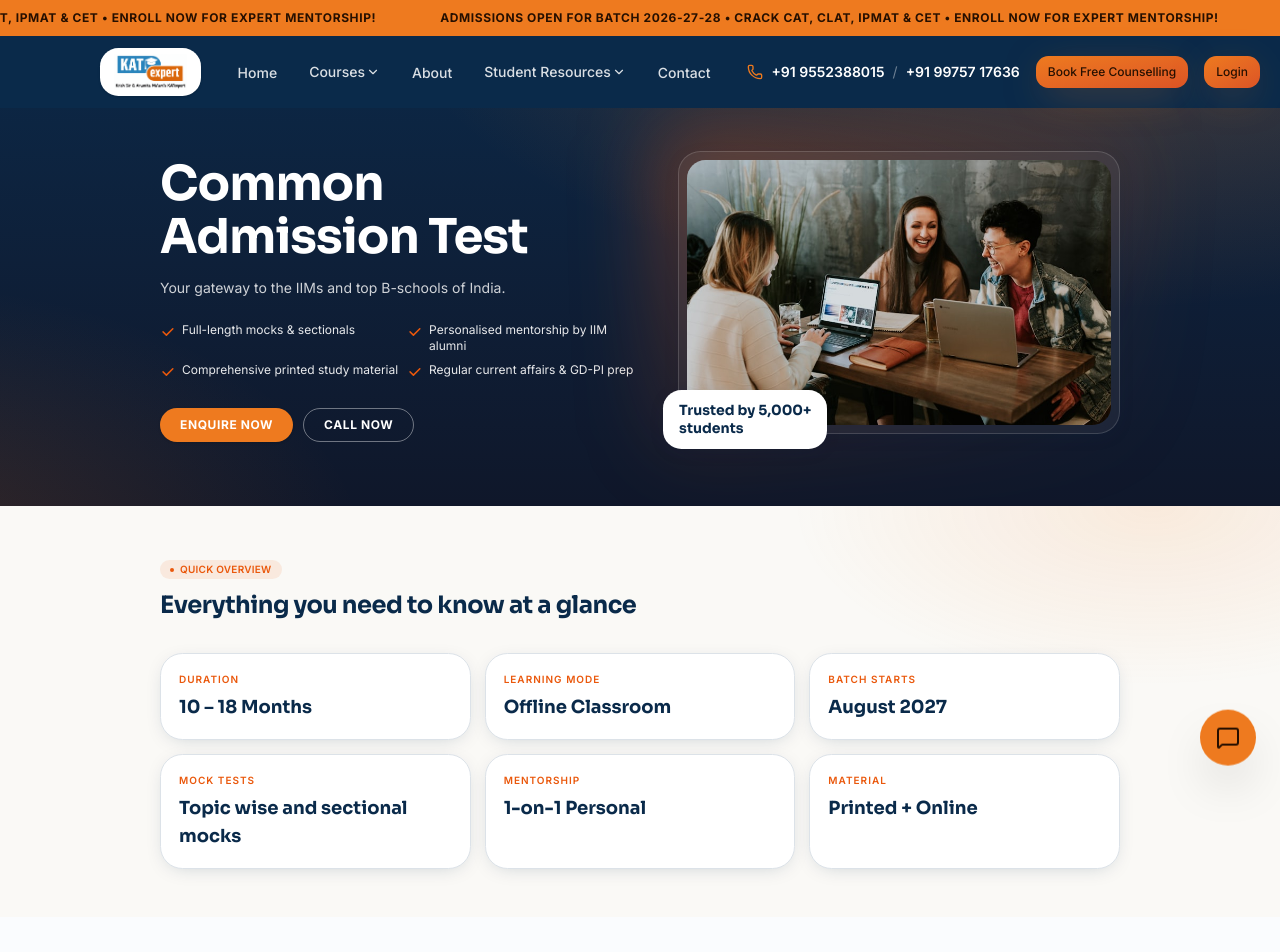
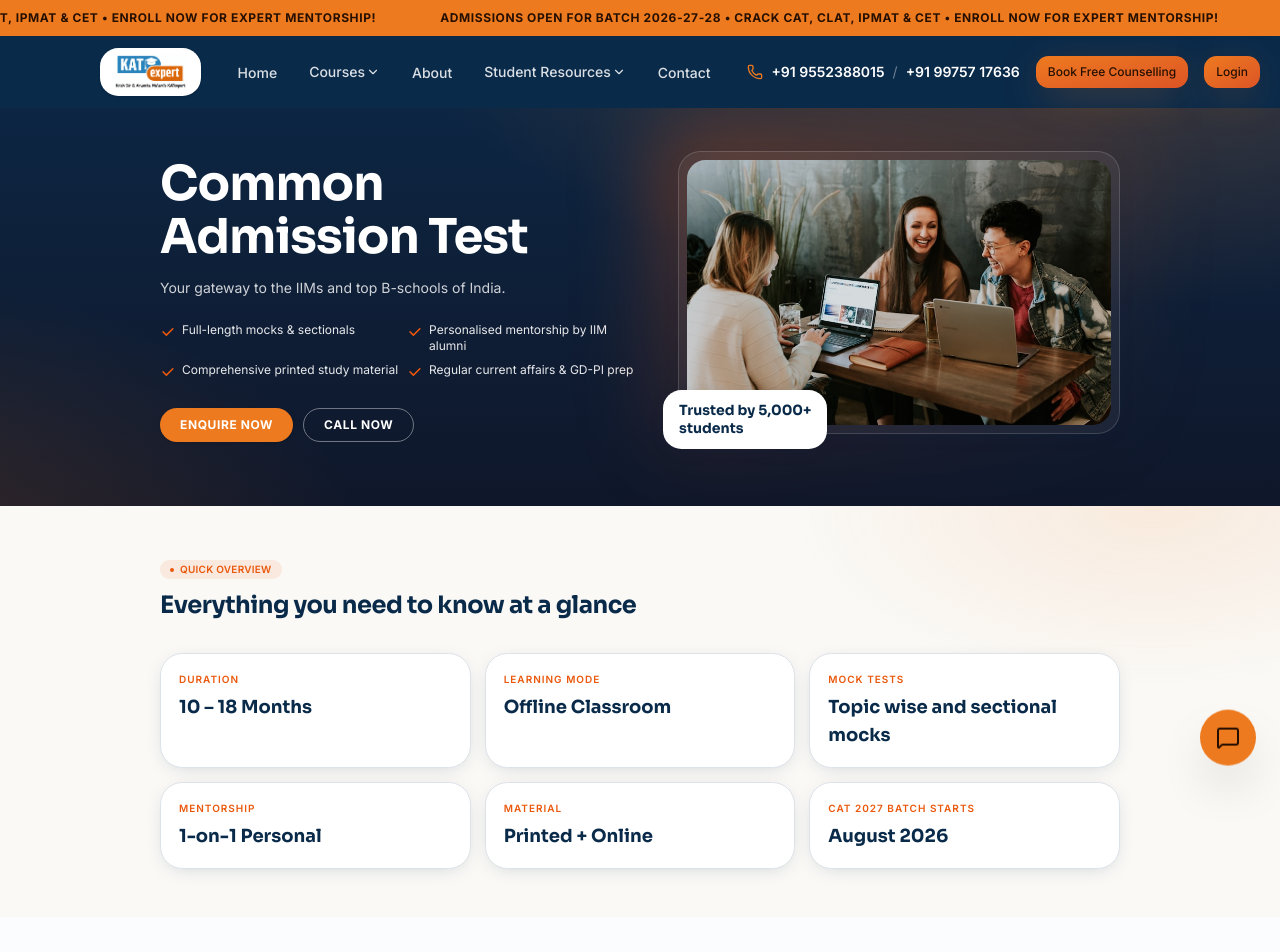
Before and after one commit to kishoricharpe9-ai/final-katexpert, a React (Vite) app: page /courses/cat in a window 1280 px wide. Shown: the top 952 px of the page. Built offline with nearby package versions, Linux system fonts and the light colour scheme; a web font is replaced by a local one.

Commit message:
batch starts changes

```diff
--- a/src/components/course/CoursePage.jsx
+++ b/src/components/course/CoursePage.jsx
@@ -131,7 +131,26 @@ function Hero({ c }) {
   );
 }
 
+const getBatchCards = (course) => {
+  if (course.slug === "ipmat") {
+    return [
+      { heading: "IPMAT 27 batch Start", subheading: "August 2026" },
+      { heading: "IPMAT 28 batch start", subheading: "August 2026" },
+    ];
+  }
+  if (course.slug === "clat") {
+    return [
+      { heading: "CLAT 2027 batch starts", subheading: "August 2026" },
+      { heading: "CLAT 2028 batch start", subheading: "August 2026" },
+    ];
+  }
+  return [
+    { heading: `${course.code} 2027 batch starts`, subheading: "August 2026" },
+  ];
+};
+
 function QuickOverview({ c }) {
+  const batchCards = getBatchCards(c);
   return (
     <section className="py-10 sm:py-12 bg-cream-mesh">
       <div className="container-x max-w-5xl mx-auto px-4 sm:px-8">
@@ -145,6 +164,16 @@ function QuickOverview({ c }) {
             >
               <p className="text-[10px] font-semibold uppercase tracking-widest text-[#ea580c]">{o.label}</p>
               <p className="mt-1.5 text-lg font-display font-bold text-navy">{o.value}</p>
+            </div>
+          ))}
+          {batchCards.map((b, i) => (
+            <div
+              key={b.heading}
+              className="card-premium p-4.5 reveal"
+              style={{ animationDelay: `${(c.overview.length + i) * 60}ms` }}
+            >
+              <p className="text-[10px] font-semibold uppercase tracking-widest text-[#ea580c]">{b.heading}</p>
+              <p className="mt-1.5 text-lg font-display font-bold text-navy">{b.subheading}</p>
             </div>
           ))}
         </div>
--- a/src/data/courses.js
+++ b/src/data/courses.js
@@ -59,7 +59,6 @@ const cat = {
   overview: [
     { label: "Duration", value: "10 – 18 Months" },
     { label: "Learning Mode", value: "Offline Classroom" },
-    { label: "Batch Starts", value: "August 2027" },
     { label: "Mock Tests", value: "Topic wise and sectional mocks" },
     { label: "Mentorship", value: "1-on-1 Personal" },
     { label: "Material", value: "Printed + Online" },
@@ -433,8 +432,8 @@ const mbaCet = {
   code: "MBA CET",
   name: "Maharashtra MBA Common Entrance Test",
   tagline: "All-inclusive MBA CET preparation targeting JBIMS, SIMSREE, PUMBA, Welingkar and Maharashtra's top B-schools.",
-  heroImage: p1,
-  logo: p1,
+  heroImage: mbaCetHero,
+  logo: mbaCetHero,
   description:
     "Prepare for Maharashtra's top B-schools with our all-inclusive MBA CET Test Series designed for serious aspirants targeting JBIMS, SIMSREE, PUMBA, Welingkar and other leading institutes.",
   highlights: [
```
